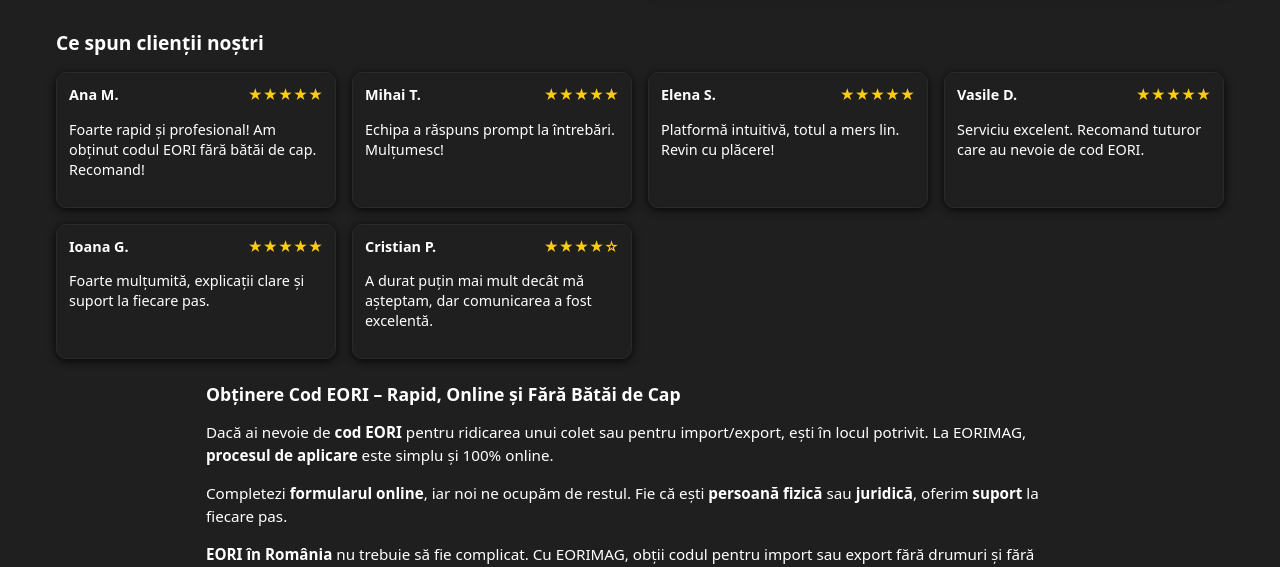
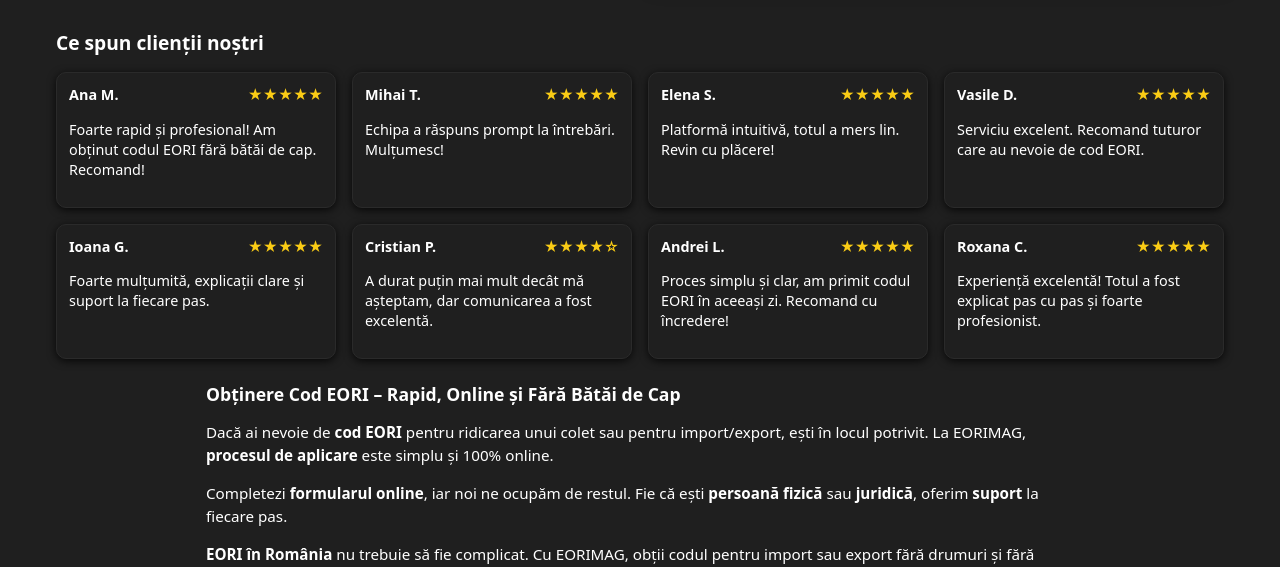
Before and after one commit to IronMemo/eorimag, a Flask app: page / in a window 1280 px wide. Shown: the part 1281-1848 px from the top of the page. Run offline with Flask 3, Linux system fonts and the light colour scheme.

Commit message:
Update index.html

```diff
--- a/templates/index.html
+++ b/templates/index.html
@@ -593,32 +593,74 @@
 <section id="recenzii" class="reviews-section" aria-labelledby="recenzii-titlu">
   <h2 id="recenzii-titlu">Ce spun clienții noștri</h2>
   <div class="reviews-container">
+
     <article class="review" aria-label="Recenzie Ana M.">
-        <div class="review-header"><span class="review-name">Ana M.</span><span class="review-stars" aria-label="5 din 5">★★★★★</span></div>
+      <div class="review-header">
+        <span class="review-name">Ana M.</span>
+        <span class="review-stars" aria-label="5 din 5">★★★★★</span>
+      </div>
       <p>Foarte rapid și profesional! Am obținut codul EORI fără bătăi de cap. Recomand!</p>
     </article>
+
     <article class="review" aria-label="Recenzie Mihai T.">
-        <div class="review-header"><span class="review-name">Mihai T.</span><span class="review-stars" aria-label="5 din 5">★★★★★</span></div>
+      <div class="review-header">
+        <span class="review-name">Mihai T.</span>
+        <span class="review-stars" aria-label="5 din 5">★★★★★</span>
+      </div>
       <p>Echipa a răspuns prompt la întrebări. Mulțumesc!</p>
     </article>
+
     <article class="review" aria-label="Recenzie Elena S.">
-        <div class="review-header"><span class="review-name">Elena S.</span><span class="review-stars" aria-label="5 din 5">★★★★★</span></div>
+      <div class="review-header">
+        <span class="review-name">Elena S.</span>
+        <span class="review-stars" aria-label="5 din 5">★★★★★</span>
+      </div>
       <p>Platformă intuitivă, totul a mers lin. Revin cu plăcere!</p>
     </article>
+
     <article class="review" aria-label="Recenzie Vasile D.">
-        <div class="review-header"><span class="review-name">Vasile D.</span><span class="review-stars" aria-label="5 din 5">★★★★★</span></div>
+      <div class="review-header">
+        <span class="review-name">Vasile D.</span>
+        <span class="review-stars" aria-label="5 din 5">★★★★★</span>
+      </div>
       <p>Serviciu excelent. Recomand tuturor care au nevoie de cod EORI.</p>
     </article>
+
     <article class="review" aria-label="Recenzie Ioana G.">
-        <div class="review-header"><span class="review-name">Ioana G.</span><span class="review-stars" aria-label="5 din 5">★★★★★</span></div>
+      <div class="review-header">
+        <span class="review-name">Ioana G.</span>
+        <span class="review-stars" aria-label="5 din 5">★★★★★</span>
+      </div>
       <p>Foarte mulțumită, explicații clare și suport la fiecare pas.</p>
     </article>
+
     <article class="review" aria-label="Recenzie Cristian P.">
-        <div class="review-header"><span class="review-name">Cristian P.</span><span class="review-stars" aria-label="4 din 5">★★★★☆</span></div>
+      <div class="review-header">
+        <span class="review-name">Cristian P.</span>
+        <span class="review-stars" aria-label="4 din 5">★★★★☆</span>
+      </div>
       <p>A durat puțin mai mult decât mă așteptam, dar comunicarea a fost excelentă.</p>
     </article>
+
+    <article class="review" aria-label="Recenzie Andrei L.">
+      <div class="review-header">
+        <span class="review-name">Andrei L.</span>
+        <span class="review-stars" aria-label="5 din 5">★★★★★</span>
+      </div>
+      <p>Proces simplu și clar, am primit codul EORI în aceeași zi. Recomand cu încredere!</p>
+    </article>
+
+    <article class="review" aria-label="Recenzie Roxana C.">
+      <div class="review-header">
+        <span class="review-name">Roxana C.</span>
+        <span class="review-stars" aria-label="5 din 5">★★★★★</span>
+      </div>
+      <p>Experiență excelentă! Totul a fost explicat pas cu pas și foarte profesionist.</p>
+    </article>
+
   </div>
 </section>
+
 
   <!-- text info -->
   <section class="info-section">
```
Lines whose indentation alone changed are shown as unchanged.
